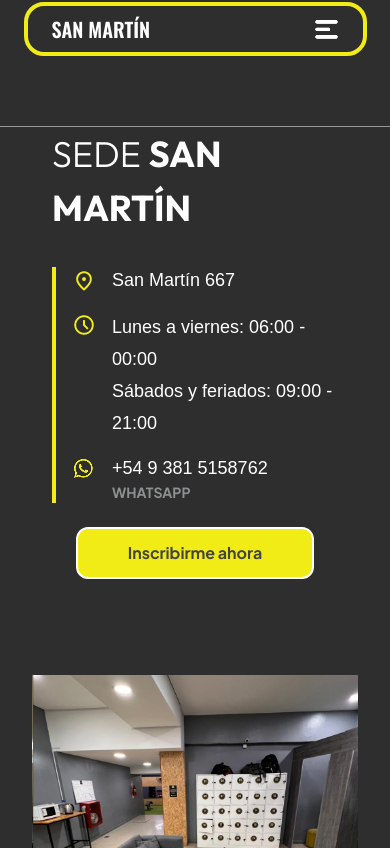
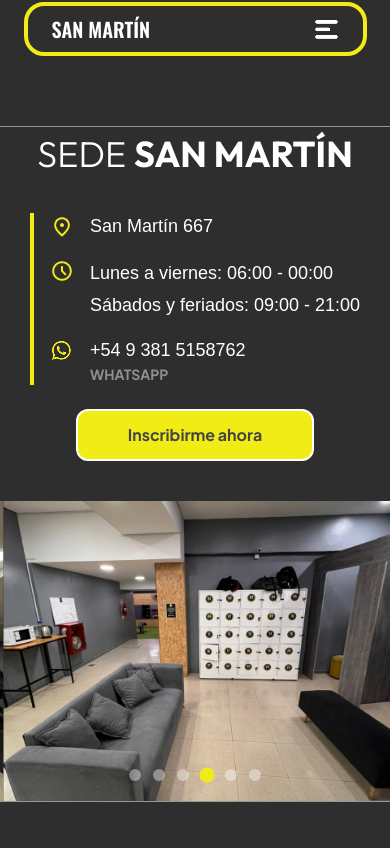
Before and after one commit to ezequielgimenez/overall-center-gym, a Next.js app: page / in a window 390 px wide. Shown: the part 4036-4884 px from the top of the page. Built offline with nearby package versions, Linux system fonts and the light colour scheme.

Commit message:
edit sede

```diff
--- a/src/app/components/Sedes.tsx
+++ b/src/app/components/Sedes.tsx
@@ -335,7 +335,7 @@ export default function SedesComp() {
       </div>
 
       {/* CONTENIDO */}
-      <div className="flex flex-col lg:flex-row justify-center items-center h-auto px-[32px] lg:px-0 lg:h-[552px] border-t border-b border-white/50 gap-[96px] mt-[70px]">
+      <div className="flex flex-col lg:flex-row justify-center items-center h-auto lg:px-0 lg:h-[552px] border-t border-b border-white/50 gap-[40px] lg:gap-[96px] mt-[70px]">
         {/* CARRUSEL */}
         <div
           ref={emblaRef}
```
